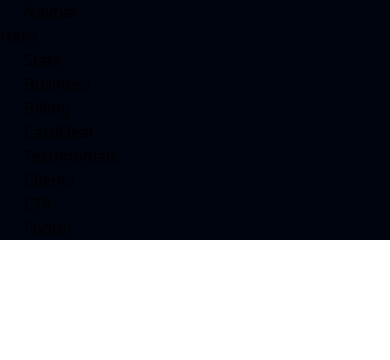
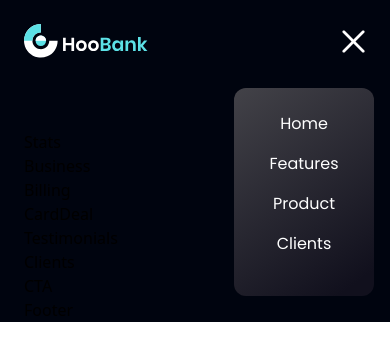
Before and after one commit to StefanovicAleksa/Hoobank, a React (Vite) app: page / in a window 390 px wide. Shown: the top 360 px of the page. Built offline with nearby package versions, Linux system fonts and the light colour scheme.

Commit message:
nav hamburger added

```diff
--- a/src/sections/Hero.jsx
+++ b/src/sections/Hero.jsx
@@ -1,5 +1,10 @@
+import styles from "../style"
+
 export default function Hero() {
   return (
-    <div>Hero</div>
+    <section
+      id="home"
+      className={`flex md:flex-row flex-col ${styles.paddingY}`}
+    ></section>
   )
 }
--- a/src/sections/Navbar.jsx
+++ b/src/sections/Navbar.jsx
@@ -1,5 +1,54 @@
+import { logo, menu, close } from "../assets";
+import { navLinks } from "../constants";
+import { useState } from "react";
+
 export default function Navbar() {
-  return (
-    <div>Navbar</div>
-  )
+    let [toggle, setToggle] = useState('false');
+    return (
+        <header>
+            <nav className={'w-full flex py-6 justify-between items-center navbar'}>
+                <img
+                    src={logo}
+                    alt="logo"
+                    width={124}
+                    height={32}
+                />
+                <ul className="list-none sm:flex hidden justify-end items-center flex-1">
+                    {navLinks.map(link =>
+                        <li
+                            key={link.id}
+                            className="font-poppins font-normal cursor-pointer text-[16px] mr-10 text-white"
+                        >
+                            <a href={link.id}>
+                                {link.title}
+                            </a>
+                        </li>
+                    )}
+                </ul>
+                <div className='sm:hidden flex flex-1 justify-end items-center'>
+                    <img
+                        src={toggle ? close : menu}
+                        alt="nav dropbox"
+                        width={25}
+                        height={25}
+                        className="object-contain"
+                        onClick={() => setToggle(!toggle)}
+                    />
+                </div>
+                {toggle &&
+                    <div className="flex p-6 bg-black-gradient absolute top-20 right-0 mx-4 my-2 min-w-[140px] rounded-xl sidebar">
+                        <ul className="list-none flex flex-col justify-end items-center flex-1">
+                            {navLinks.map(link =>
+                            <li
+                                key= {link.id}              className="font-poppins font-normal cursor-pointer text-[16px] mb-4 text-white"
+                            >
+                                <a href={link.id}>{link.title}</a>
+                            </li>
+                            )}
+                        </ul>
+                    </div>
+                }
+            </nav>
+        </header>
+    )
 }
```
